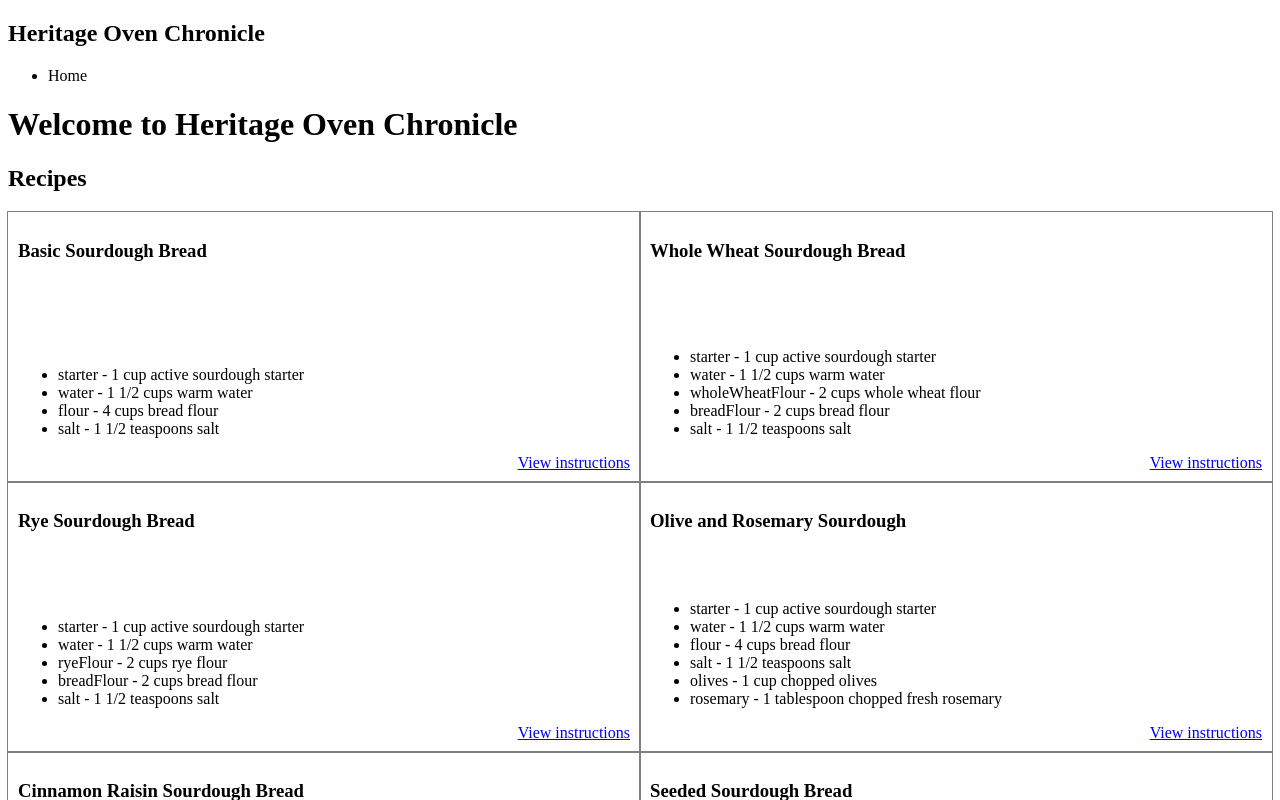
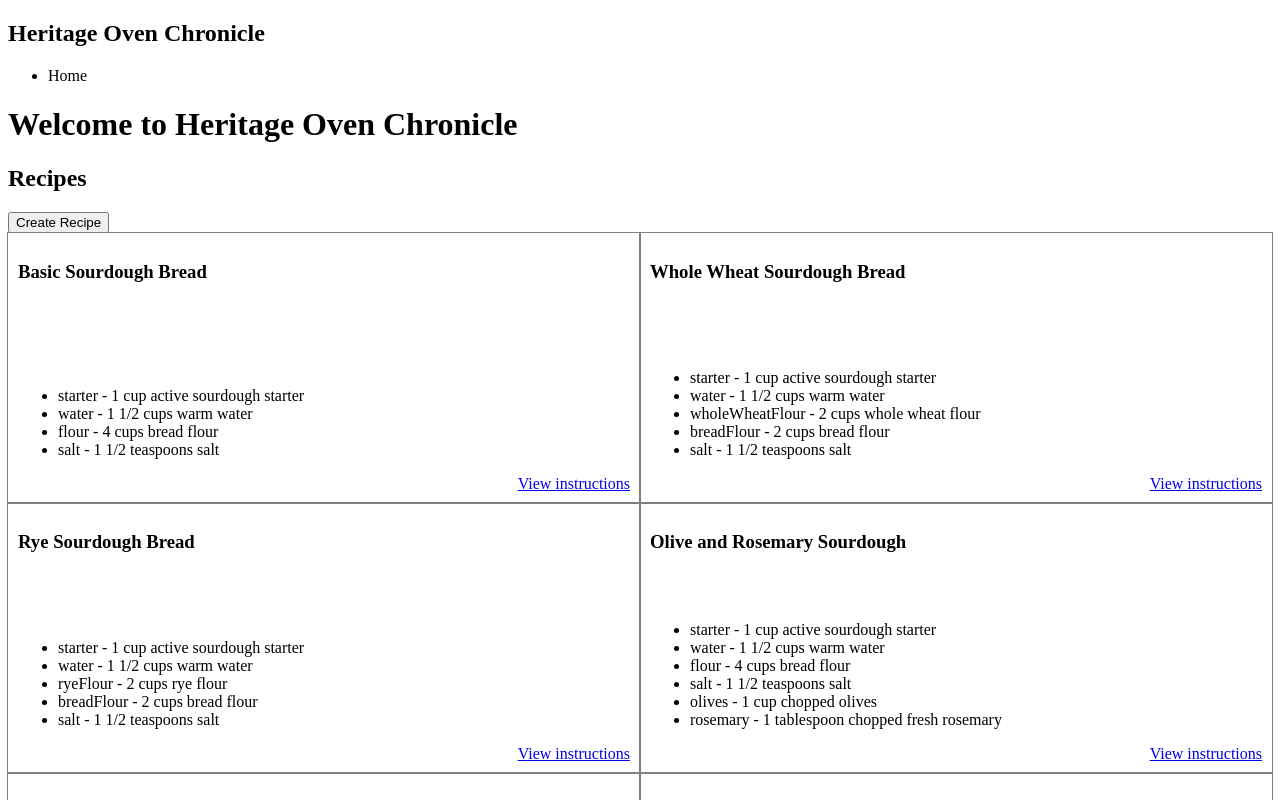
Before and after one commit to p-adams/bake-bot, a SvelteKit app: page / in a window 1280 px wide. Shown: the top 800 px of the page. Built offline with nearby package versions, Linux system fonts and the light colour scheme.

Commit message:
add recipe create dialog

```diff
--- a/src/routes/+page.svelte
+++ b/src/routes/+page.svelte
@@ -6,12 +6,19 @@
     ...recipe,
     flipped: false,
   }));
+  let isRecipeCreateDialogOpen = false;
 </script>
 
 <h1>Welcome to Heritage Oven Chronicle</h1>
 
 <section>
   <h2>Recipes</h2>
+  <button on:click={() => (isRecipeCreateDialogOpen = true)}
+    >Create Recipe</button
+  >
+  <dialog open={isRecipeCreateDialogOpen}>
+    <button on:click={() => (isRecipeCreateDialogOpen = false)}>Close</button>
+  </dialog>
   <div class="recipe-grid">
     {#each recipesCards as recipe}
       <RecipeCard
```
